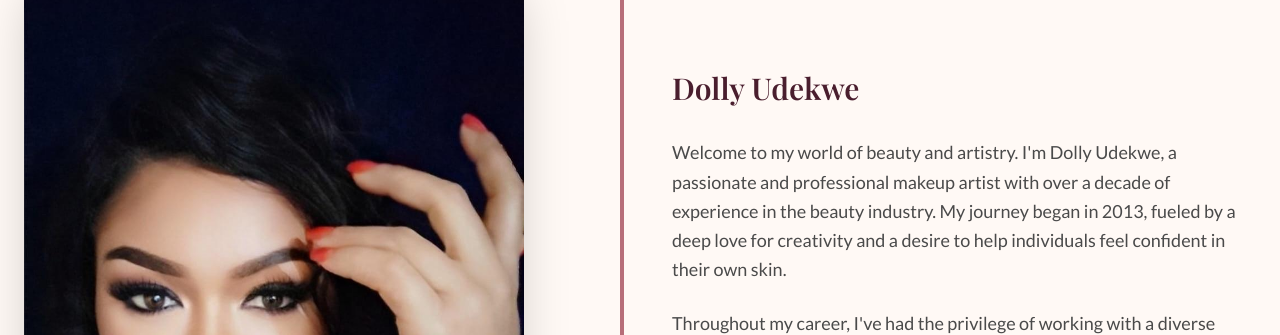
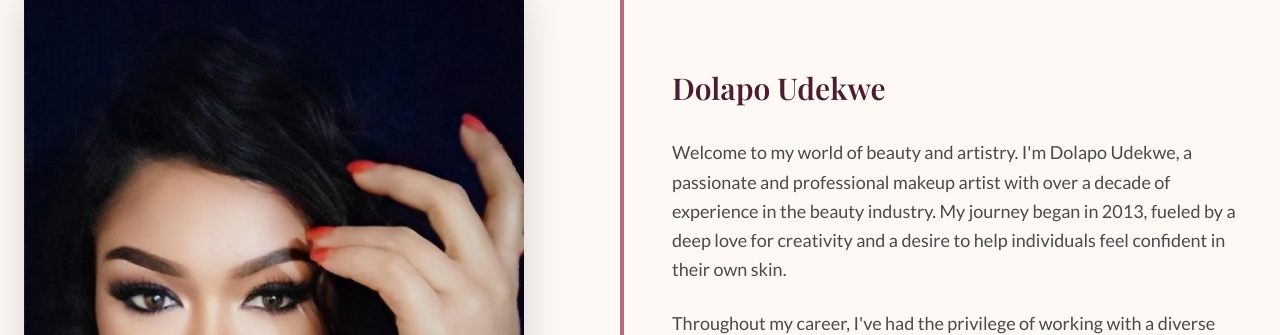
Before and after one commit to officialmelvinp/makeup_website, a Next.js app: page /about in a window 1280 px wide. Shown: the part 329-664 px from the top of the page. Built offline with nearby package versions, Linux system fonts and the light colour scheme; a web font is replaced by a local one.

Commit message:
about correction

```diff
--- a/app/about/page.js
+++ b/app/about/page.js
@@ -18,10 +18,10 @@ export default function About() {
           </div>
         </div>
         <div className="md:w-1/2">
-          <h2 className="text-3xl font-semibold mb-8 text-plum-800 font-playfair">Dolly Udekwe</h2>
+          <h2 className="text-3xl font-semibold mb-8 text-plum-800 font-playfair">Dolapo Udekwe</h2>
           <div className="space-y-6 text-lg text-charcoal-700 leading-relaxed">
             <p>
-              Welcome to my world of beauty and artistry. I&apos;m Dolly Udekwe, a passionate and professional makeup artist with over a decade of experience in the beauty industry. My journey began in 2013, fueled by a deep love for creativity and a desire to help individuals feel confident in their own skin.
+              Welcome to my world of beauty and artistry. I&apos;m Dolapo Udekwe, a passionate and professional makeup artist with over a decade of experience in the beauty industry. My journey began in 2013, fueled by a deep love for creativity and a desire to help individuals feel confident in their own skin.
             </p>
             <p>
               Throughout my career, I&apos;ve had the privilege of working with a diverse clientele, from radiant brides seeking a timeless look for their special day to individuals desiring the perfect glam for high-profile events and photoshoots. My philosophy is simple yet powerful: enhance natural beauty while tailoring each makeup look to suit your unique features and personal style.
```
